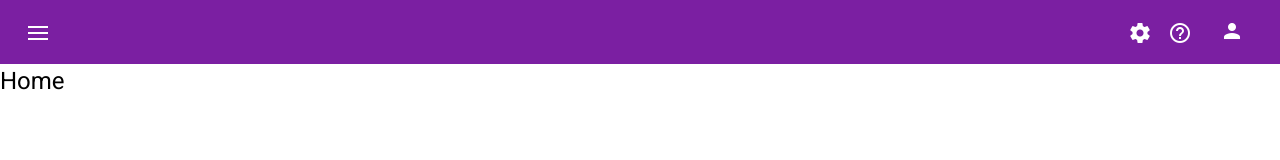
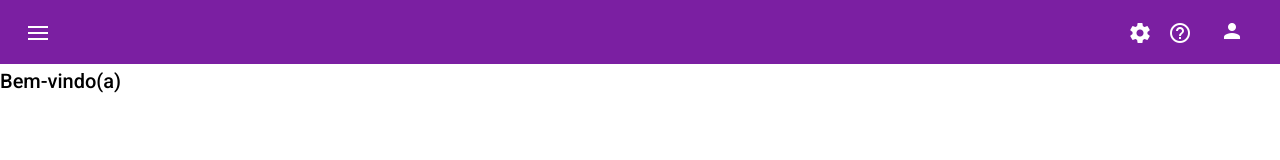
Before and after one commit to martins86/poc-estudos-angular-gitpod, an Angular app: page / in a window 1280 px wide. Shown: the top 160 px of the page. Built offline with nearby package versions, Linux system fonts and the light colour scheme.

Commit message:
adicionando boas vindas na home

```diff
--- a/src/app/pages/home/home.component.html
+++ b/src/app/pages/home/home.component.html
@@ -1 +1,3 @@
-<h1>Home</h1>
+<h2>Bem-vindo(a)</h2>
+
+<mat-divider></mat-divider>
--- a/src/app/pages/home/home.module.ts
+++ b/src/app/pages/home/home.module.ts
@@ -1,11 +1,16 @@
-import { NgModule } from '@angular/core';
+import { NgModule, CUSTOM_ELEMENTS_SCHEMA } from '@angular/core';
 import { CommonModule } from '@angular/common';
 
+import { MatDividerModule } from '@angular/material/divider';
+
 import { HomeRoutingModule } from './home-routing.module';
+
 import { HomeComponent } from './home.component';
 
 @NgModule({
   declarations: [HomeComponent],
-  imports: [CommonModule, HomeRoutingModule],
+  imports: [CommonModule, HomeRoutingModule, MatDividerModule],
+  exports: [HomeComponent],
+  schemas: [CUSTOM_ELEMENTS_SCHEMA],
 })
 export class HomeModule {}
```
